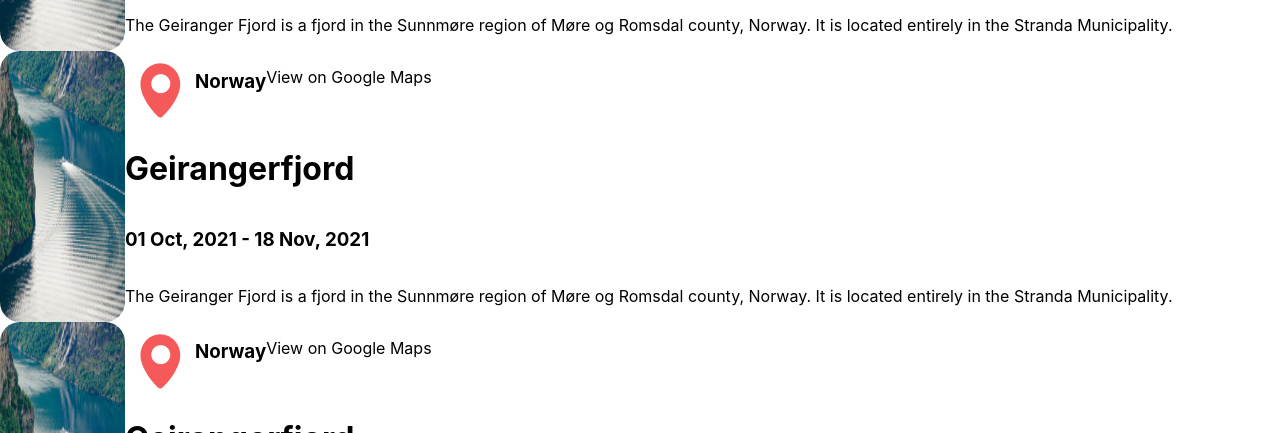
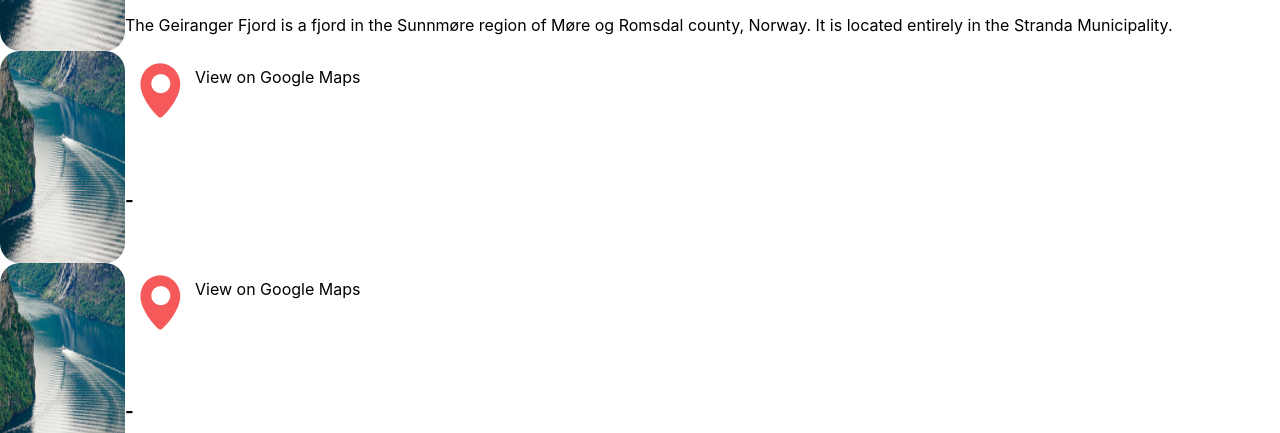
Before and after one commit to Aldo-Portillo-Frontend-Projects/travel-journal, a React (Create React App) app: page / in a window 1280 px wide. Shown: the part 519-952 px from the top of the page. Built offline with nearby package versions, Linux system fonts and the light colour scheme.

Commit message:
Use props to render cards

```diff
--- a/src/App.js
+++ b/src/App.js
@@ -1,12 +1,20 @@
 import './App.css';
 import Card from './components/Card';
 import Header from './components/Header'
+//import data from "./data"
 
 function App() {
+
   return (
     <>
     <Header />
-    <Card />
+    <Card
+      location="Norway"
+      title="Geirangerfjord"
+      startDate="01 Oct, 2021"
+      endDate="18 Nov, 2021"
+      description="The Geiranger Fjord is a fjord in the Sunnmøre region of Møre og Romsdal county, Norway. It is located entirely in the Stranda Municipality."
+    />
     <Card />
     <Card />
     </>
--- a/src/components/Card.js
+++ b/src/components/Card.js
@@ -2,19 +2,19 @@ import React from 'react'
 import norway from '../assets/geirangerfjord.png'
 import drop from '../assets/drop.png'
 
-export default function Card () {
+export default function Card (props) {
     return (
         <div className='card'>
         <img src={norway} alt="" />
         <div className="info">
             <div className="location">
                 <img src={drop} alt=" "/>
-                <h3>Norway</h3>
+                <h3>{props.location}</h3>
                 <p>View on Google Maps</p>
             </div>
-            <h1>Geirangerfjord</h1>
-            <h3>01 Oct, 2021 - 18 Nov, 2021</h3>
-            <p>The Geiranger Fjord is a fjord in the Sunnmøre region of Møre og Romsdal county, Norway. It is located entirely in the Stranda Municipality.</p>
+            <h1>{props.title}</h1>
+            <h3>{props.startDate} - {props.endDate}</h3>
+            <p>{props.description}</p>
         </div>
         </div>
     )
```
